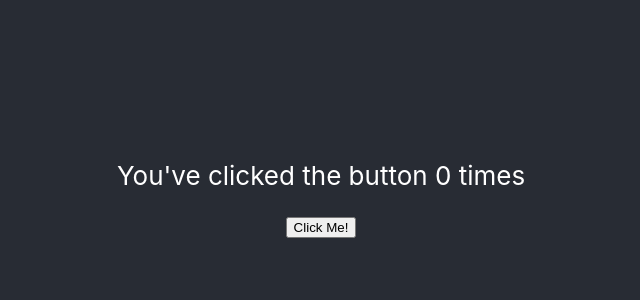
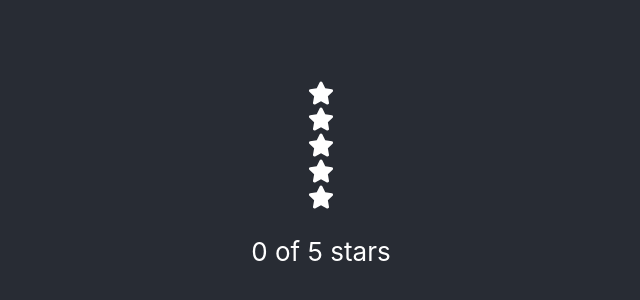
Before and after one commit to blackbear1186/ReactLearn, a React (Create React App) app: page / in a window 1280 px wide. Shown: the part 214-514 px from the top of the page, without its empty margins (319-959 px from the left). Built offline with nearby package versions, Linux system fonts and the light colour scheme.

Commit message:
Use state to create 5 star rating

```diff
--- a/package.json
+++ b/package.json
@@ -8,6 +8,7 @@
     "@testing-library/user-event": "^12.6.3",
     "react": "^17.0.1",
     "react-dom": "^17.0.1",
+    "react-icons": "^4.2.0",
     "react-scripts": "4.0.2",
     "styled-components": "^5.2.1",
     "web-vitals": "^1.1.0"
--- a/src/App.js
+++ b/src/App.js
@@ -1,7 +1,9 @@
 import logo from './logo.svg';
 import './App.css';
-import React from 'react';
-import { CounterButton } from './components/CounterButton'
+import React, {useState} from 'react';
+import { CounterButton } from './components/CounterButton';
+import { CongratulationsMessage } from './components/CongratulationsMessage';
+import { StarRating } from './components/StarRating';
 import { Greeting } from './components/Greeting';
 import { PeopleList } from './components/PeopleList';
 
@@ -27,9 +29,11 @@ const people = [{
 
 function App() {
 
+  const [numberOfClicks, setNumberOfClicks] = useState(0);
 
-  let noun = 'Son';
-  let url = "https://reactjs.org"
+  const increment = () => setNumberOfClicks(numberOfClicks + 1);
+
+
 
   const displayAlert = () => {
     alert('Hello');
@@ -37,7 +41,8 @@ function App() {
   return (
     <div className="App">
       <header className="App-header">
-        <CounterButton />
+        <StarRating />
+        {/* <CounterButton onIncrement={increment} numberOfClicks={numberOfClicks} /> */}
       </header>
     </div>
   );
--- /dev/null
+++ b/src/components/CongratulationsMessage.js
@@ -0,0 +1,7 @@
+import React from 'react';
+
+export const CongratulationsMessage = (numberOfClicks, threshold) => {
+  return numberOfClicks >= threshold ?
+    <h1>Congratulations! You've reached {threshold} number of clicks!</h1>
+    : null;
+}
--- a/src/components/CounterButton.js
+++ b/src/components/CounterButton.js
@@ -1,15 +1,11 @@
 import React, { useState } from 'react'
 
-export const CounterButton = () => {
-  const [numberOfClicks, setNumberOfClicks] = useState(0);
-
-  const increment = () => setNumberOfClicks(numberOfClicks + 1);
-
+export const CounterButton = ({ onIncrement, numberOfClicks }) => {
 
   return (
     <>
       <p>You've clicked the button {numberOfClicks} times</p>
-      <button onClick={increment}>Click Me!</button>
+      <button onClick={onIncrement}>Click Me!</button>
     </>
   )
 }
--- /dev/null
+++ b/src/components/StarRating.js
@@ -0,0 +1,30 @@
+import React, { useState } from "react";
+import { FaStar } from "react-icons/fa";
+
+// make stars clickable with onClick handler
+// onSelect prop is function that returns whatever argument was sent to it
+const Star = ({ selected = false, onSelect = f => f }) => (
+  <FaStar color={selected ? "red" : "white"} onClick={onSelect}/>
+);
+
+const createArray = length => [...Array(length)];
+
+export const StarRating = ({ totalStars = 5 }) => {
+  // create a state variable selectedStars to hold the users rating with array destructuring
+  // In order to change the state of the StarRating component we use setSelectedStars
+  // to modify the value of selectedStars-> to set value of selected stars
+  const [selectedStars, setSelectedStars] = useState(0);
+  return (
+    // i keeps a count of the number of stars clicked
+    // when map() renders the first star the value is 0, so we add 1 to get correct value
+    <>
+      {createArray(totalStars).map((n, i) => (
+        <Star key={i} selected={selectedStars > i}
+        onSelect={() => setSelectedStars(i + 1)}/>
+      ))}
+      <p>
+        {selectedStars} of {totalStars} stars
+      </p>
+    </>
+  );
+};
```
Also changed, not shown: 1 other file (tests, documents, lock files or other folders).
